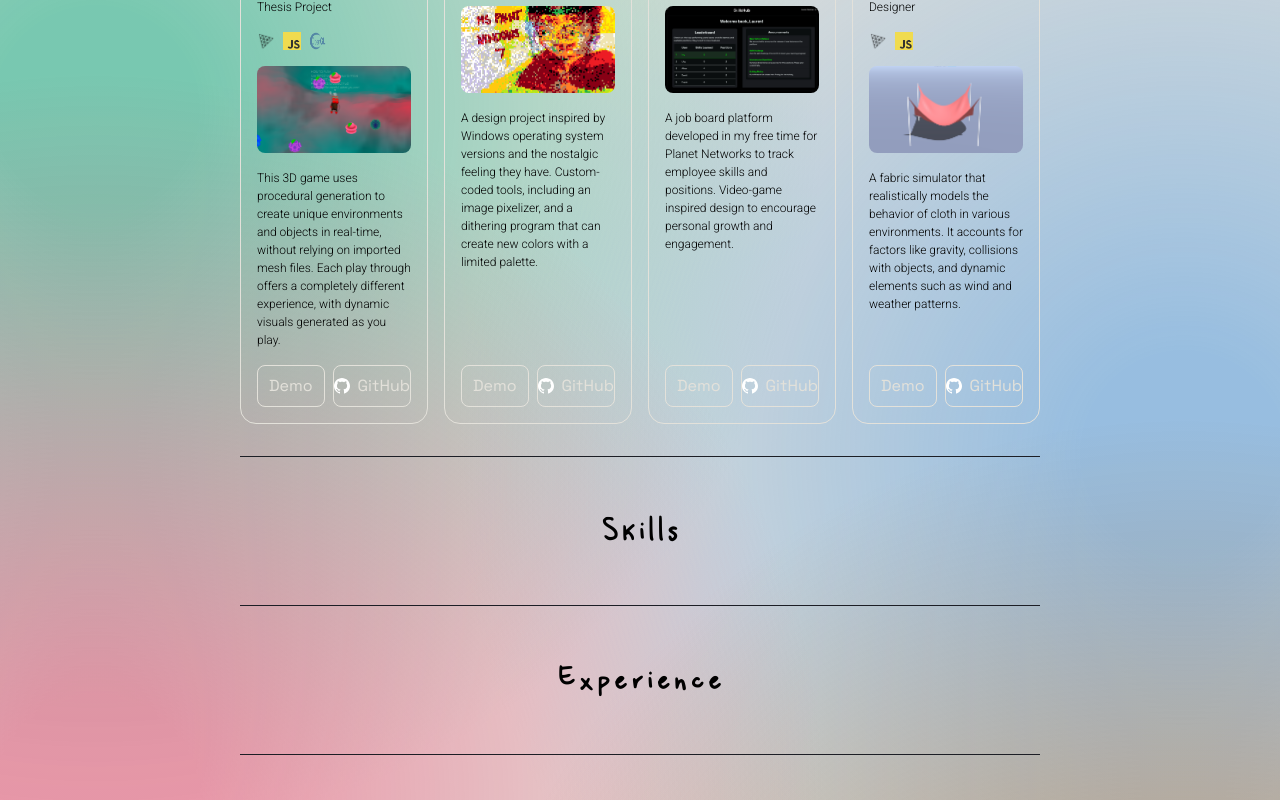
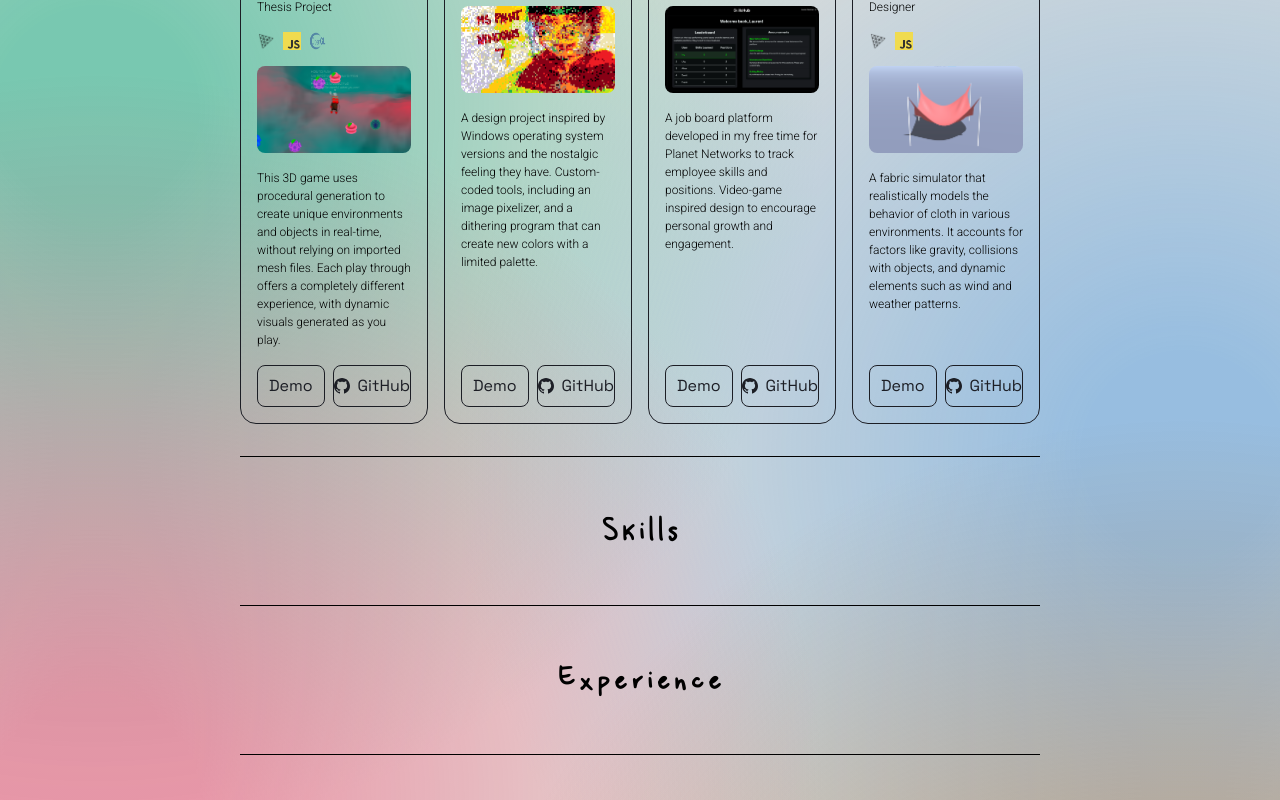
Before and after one commit to lauren-e-gardner/lauren-e-gardner.github.io, a React (Vite) app: page /#/ in a window 1280 px wide. Shown: the part 627-1427 px from the top of the page. Built offline with nearby package versions, Linux system fonts and the light colour scheme.

Commit message:
switching to light mode

```diff
--- a/src/components/atoms/Button/Button.tsx
+++ b/src/components/atoms/Button/Button.tsx
@@ -1,6 +1,7 @@
-import React from 'react'
+import React, { useState } from 'react'
 import styles from './Button.module.scss'
 import { Icon, IconProps } from '../Icon/Icon';
+import {colors} from '../../tokens/colors'
 
 export interface ButtonProps {
     id?: string;
@@ -14,12 +15,13 @@ export interface ButtonProps {
 }
 
 export const Button: React.FC<ButtonProps> = ({ accessibilityLabel, type = "primary", size = "large", children, onClick, disabled, icon }) => {
+    const [hovered, setHovered] = useState(false)
     const containerStyle = {
         "primary": {
-            className: `${styles.button} border-light body-b1 text-light pad-sm br-sm`,
+            className: `${styles.button} border-dark body-b1 text-dark pad-sm br-sm`,
         },
         "link": {
-            className: `bg-transparent ${styles.button} body-b1 text-light`,
+            className: `bg-transparent ${styles.button} body-b1 text-dark`,
         }
     }[type]
     return (
@@ -28,9 +30,11 @@ export const Button: React.FC<ButtonProps> = ({ accessibilityLabel, type = "prim
             style={{ width: size === "small" ? "fit-content" : "100%", cursor: "pointer" }}
             aria-label={accessibilityLabel}
             onClick={disabled ? undefined : onClick}
+            onMouseEnter={() => {setHovered(true)}}
+            onMouseLeave={() => {setHovered(false)}}
         >
             <div className="gap-sm" style={{ display: "flex", alignItems: "center", justifyContent: "center"}}>
-                <Icon {...icon} size={16} color={"#fff"}/>
+                <Icon {...icon} size={16} color={hovered ? colors.pink : colors.dark}/>
                 {children}
             </div>
         </button>
--- a/src/components/organisms/Card.tsx
+++ b/src/components/organisms/Card.tsx
@@ -17,7 +17,7 @@ interface CardProps {
 export const Card: React.FC<CardProps> = ({ type = "project", title, subTitle, rightLabel, description, frameworks, src, demoButton, codeButton }) => {
   const containerStyle = {
     "project": {
-      className: "border-light pad-md br-md gap-md",
+      className: "border-dark pad-md br-md gap-md",
     }
   }[type]
   return (
--- a/src/components/tokens/colors.scss
+++ b/src/components/tokens/colors.scss
@@ -38,28 +38,18 @@ $properties: (
     }
 }
 
-/* Light Mode Borders */
-@media (prefers-color-scheme: light) {
-  * {
-    border-color: map.get($map: $colors, $key: "dark");
-  }
-  .navbar {
-    background-color: map.get($map: $colors, $key: "light");
-    color: map.get($map: $colors, $key: "dark");
-  }
-}
+// .navbar {
+//     background-color: map.get($map: $colors, $key: "light");
+//     color: map.get($map: $colors, $key: "dark");
+//   }
+
+// * {
+//   border-color: map.get($map: $colors, $key: "dark");
+// }
+
 html, body {
   background-color: map.get($map: $colors, $key: "light");
   overscroll-behavior: none;
-}
-/* Dark mode styles */
-html.dark body {
-  background-color: map.get($map: $colors, $key: "dark"); /* dark background color */
-  color: map.get($map: $colors, $key: "light"); /* dark text color */
-}
-.navbar {
-  background-color: map.get($map: $colors, $key: "dark");
-  color: map.get($map: $colors, $key: "light");
 }
 
 :root {
--- /dev/null
+++ b/src/components/tokens/colors.ts
@@ -0,0 +1,19 @@
+export const colors = {
+    "aqua": "#0FB087",
+    "blue": "#4D9BE6",
+    "orange": "#B26419",
+    "pink": "#F04F78",
+    "dark-aqua": "#0A7F63",
+    "dark-blue": "#3C7DC6",
+    "dark-orange": "#8A4D12",
+    "dark-pink": "#C14D6C",
+    // Light mode colors
+    "light": "#E3E1DA",
+    "dark": "#1C1E25",
+    //Windows 95 Colors
+    "w-blue": "#000080",
+    "w-aqua": "#008080",
+    "w-light-gray": "#fffbf0",
+    "w-gray": "#c0c0c0",
+    "w-dark-gray": "#808080",
+}
```
